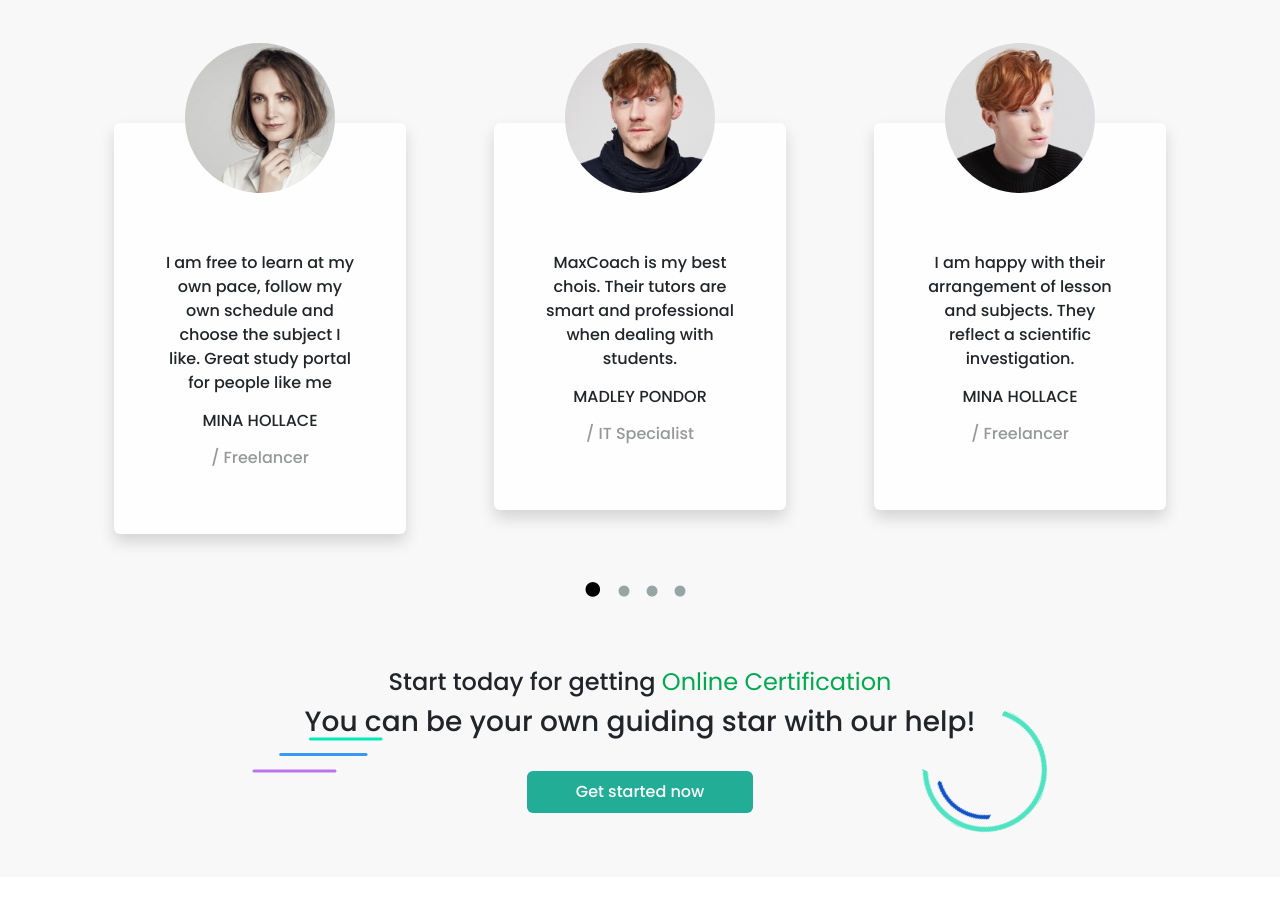
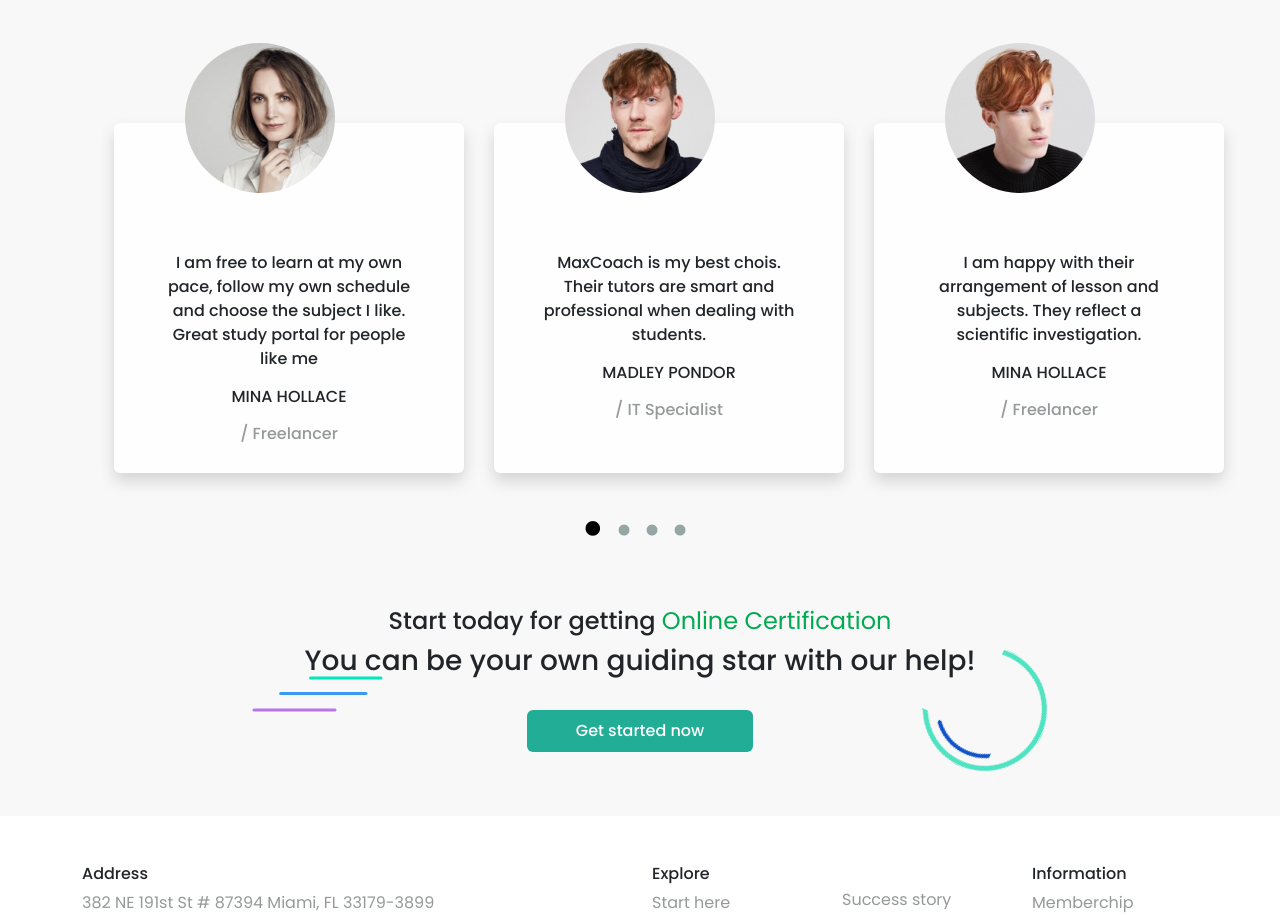
Before and after one commit to karfaisarra/proj-html-vuejs, a Vue app: page / in a window 1280 px wide. Shown: the part 5440-6355 px from the top of the page. Built offline with nearby package versions, Linux system fonts and the light colour scheme.

Commit message:
add style

```diff
--- a/src/components/LoveUs.vue
+++ b/src/components/LoveUs.vue
@@ -101,7 +101,9 @@ export default {
 
         .body_card {
             background-color: $md-light;
-            aspect-ratio: 1/1;
+            width: 350px;
+            height: 350px;
+
 
             .text {
                 margin-top: 5rem;
```
